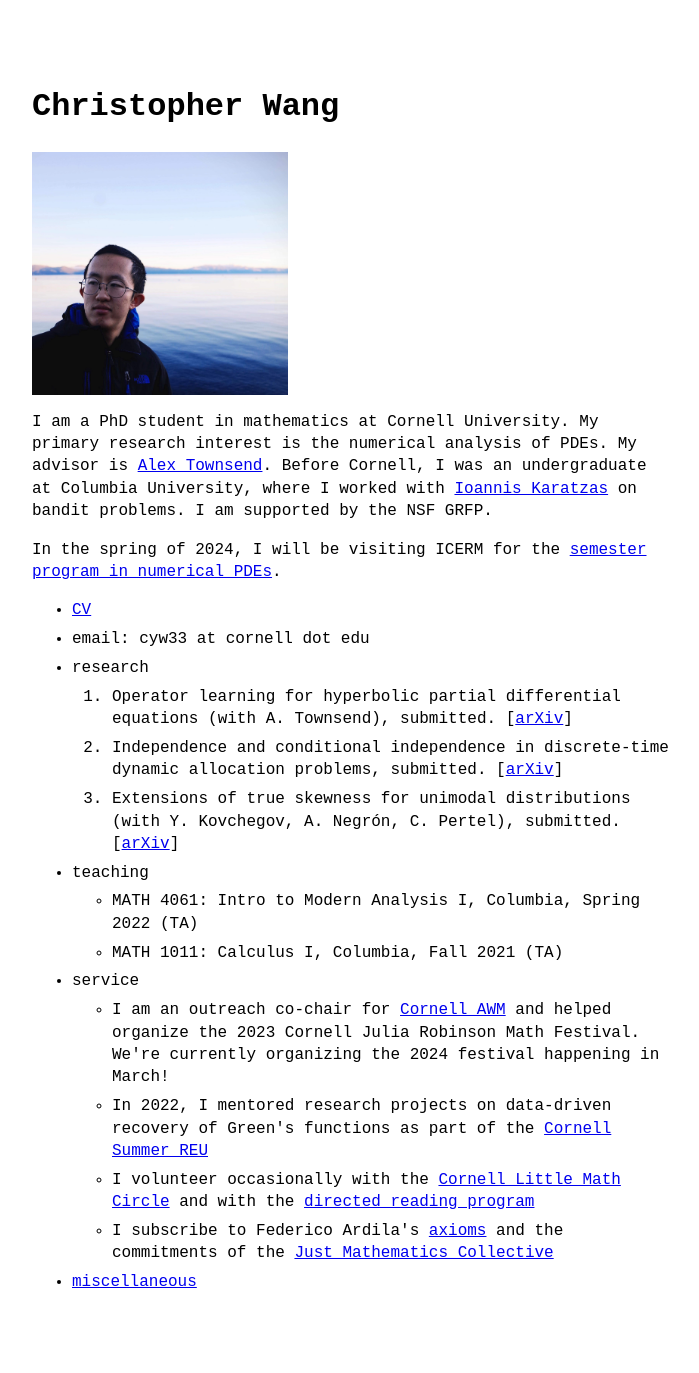
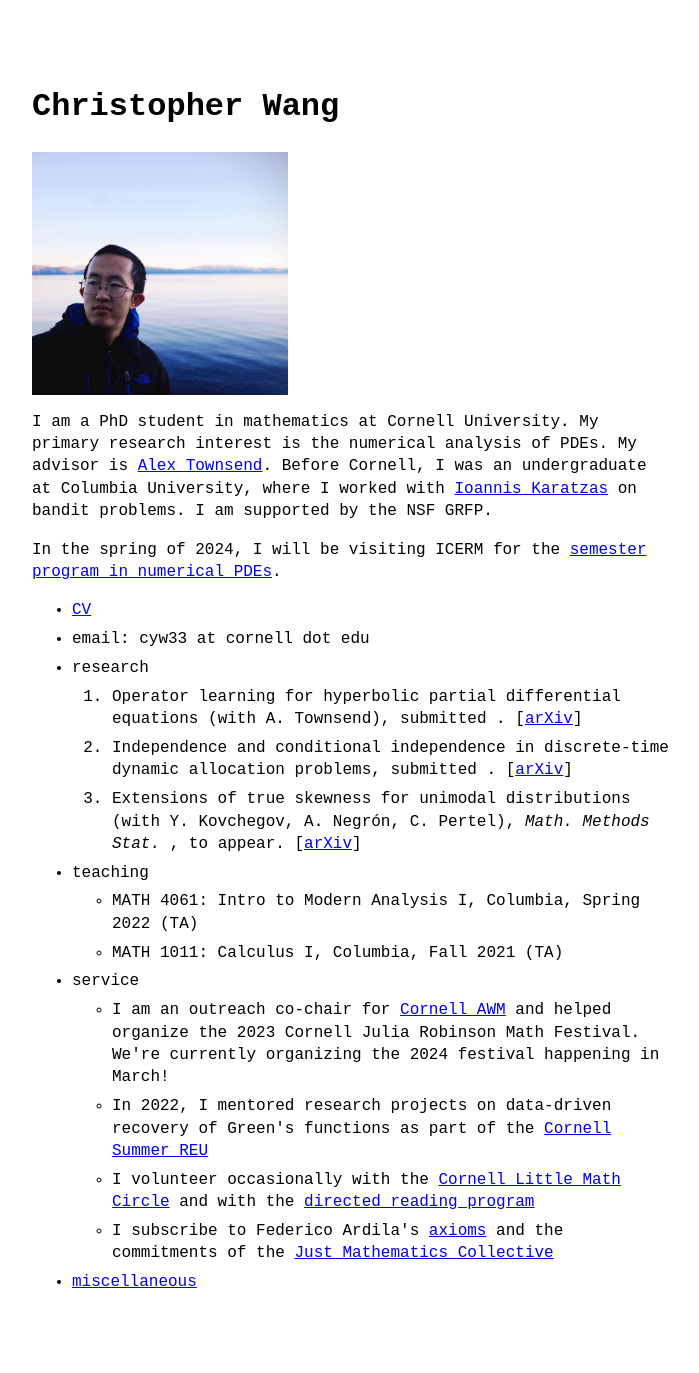
Before and after one commit to chriswang030/chriswang030.github.io, a Jekyll site: the page built from index.md, in a window 1280 px wide. Shown: the whole page, without its empty margins (288-987 px from the left). Built offline with Jekyll 4.4.1, drawn with Linux system fonts in a browser that asks for light colours.

Commit message:
Add skewness paper publication info

```diff
--- a/_includes/pub_list.html
+++ b/_includes/pub_list.html
@@ -14,9 +14,13 @@
             {%- if pub.with and pub.with.size > 0 -%}
             <span> (with&nbsp;
             {%- for auth in pub.with -%}{{ auth }}{% unless forloop.last %}, {% endunless %}{% endfor %})</span>{% endif %},
-            {% if pub.submitted %}<span> submitted</span>{% elsif pub.journal %}<em>{{ pub.journal }}</em>{% endif %}.
+            {% if pub.submitted %}<span> submitted</span>{% elsif pub.journal %}<em>{{ pub.journal }}</em>{% endif %}
+            {% if pub.toappear %}<span>, to appear</span>{% endif %}.
             {% if pub.arxiv %}
               <span>[<a href="{{ pub.arxiv | absolute_url }}">arXiv</a>]</span>
+            {% endif %}
+            {% if pub.journallink %}
+              <span>[<a href="{{ pub.journallink | absolute_url }}">journal</a>]</span>
             {% endif %}
         </li>
     {%- endfor -%}
```
Also changed, not shown: _posts/2022-09-22-skew.md (+3 -2 lines), 1 other file.
